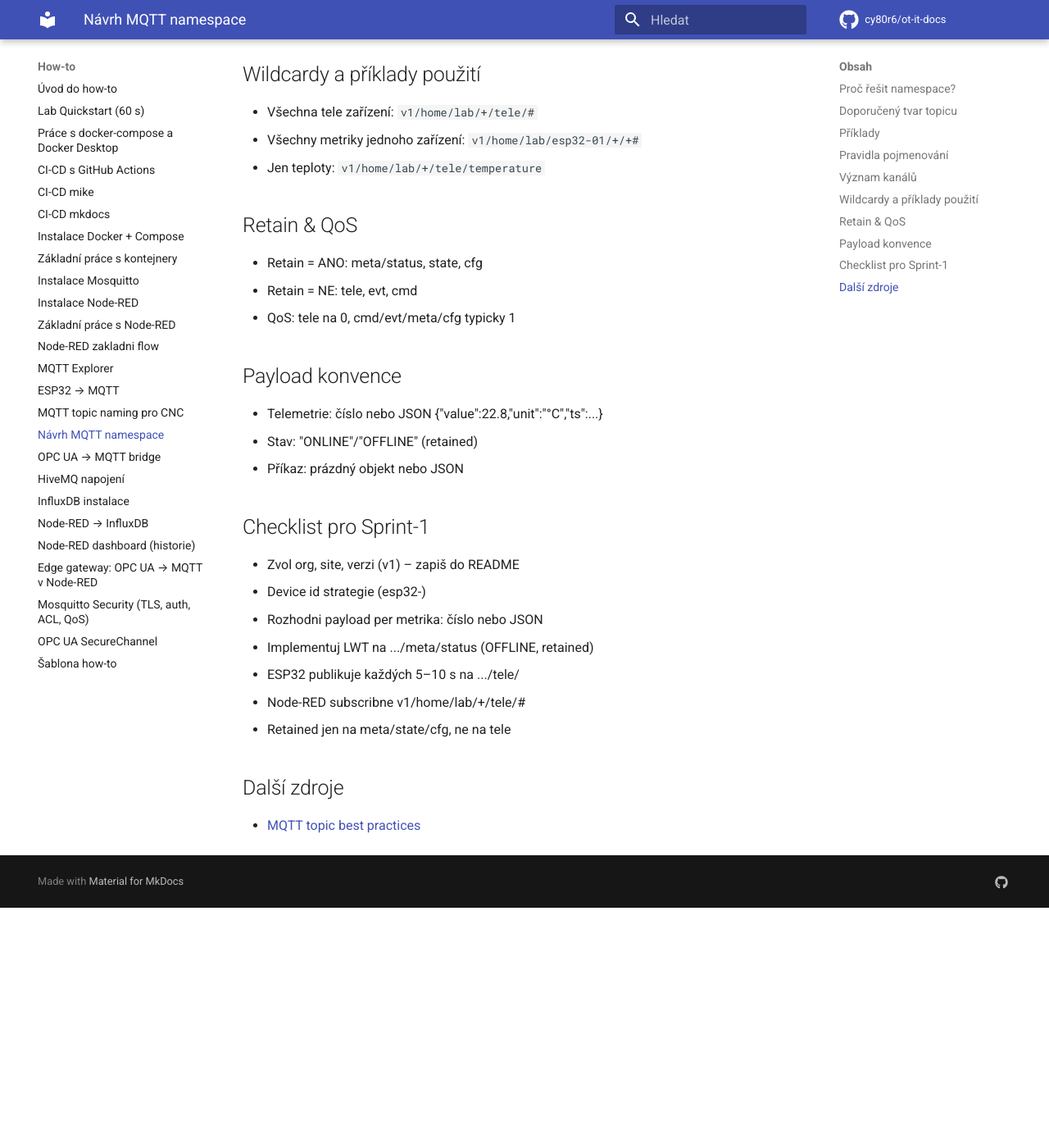
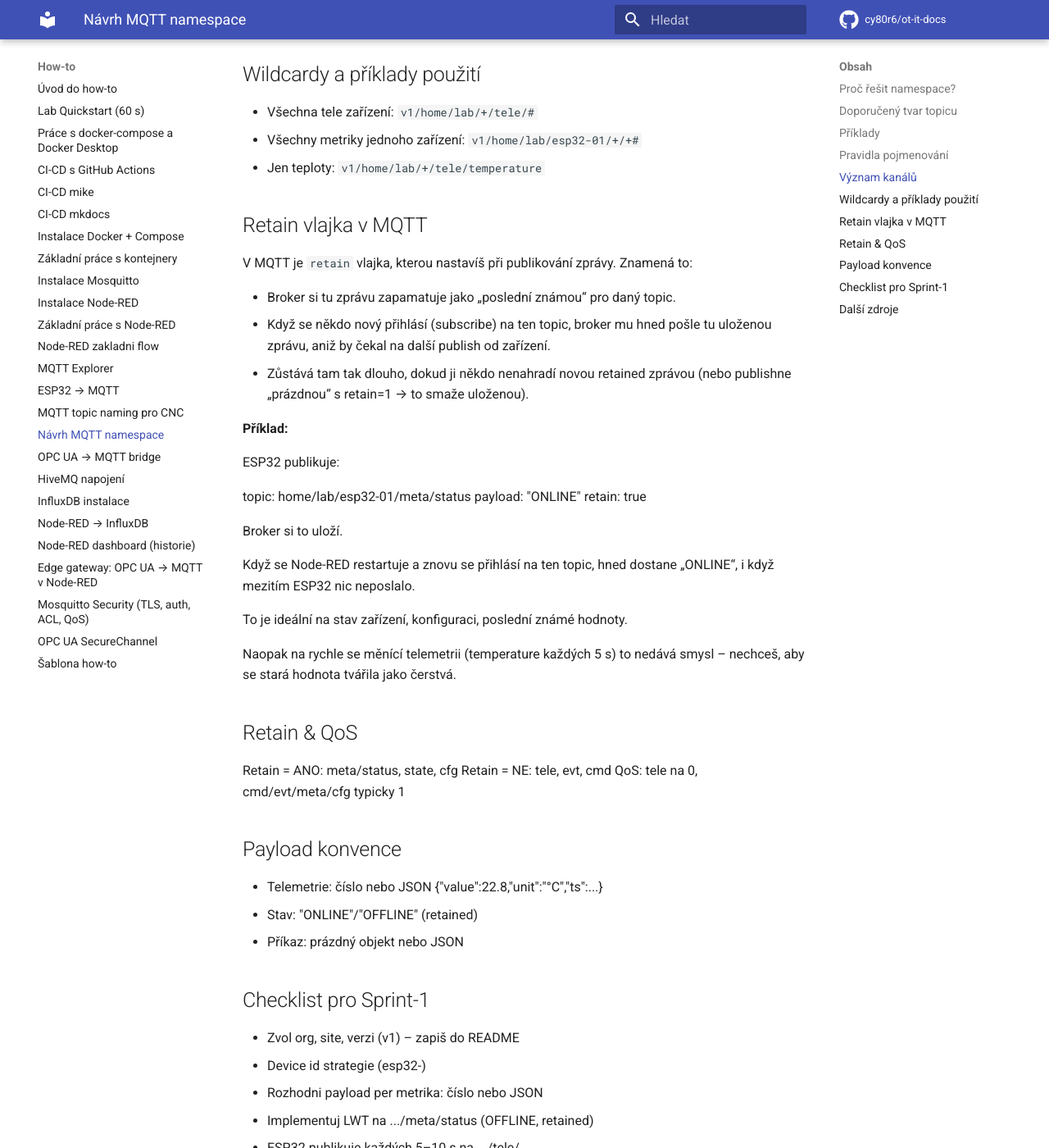
Before and after one commit to Cy80r6/ot-it-docs, an MkDocs documentation site: the page built from docs/how-to/mqtt-namespace.md, in a window 1280 px wide and 1400 px high, scrolled down 1656 px. Shown: the whole window at 82% size. Built offline with MkDocs 1.6.1 and Material for MkDocs 9.7.7, drawn with Linux system fonts in a browser that asks for light colours; comment, search, counter and statistics services are not loaded; the version menu is left out; before the commit the page ends 2763 px from its top, so only the background shows below that.

Commit message:
mqtt namespace

```diff
--- a/docs/how-to/mqtt-namespace.md
+++ b/docs/how-to/mqtt-namespace.md
@@ -48,10 +48,35 @@ v1/<org>/<site>/<device>/<channel>/<metric>
 - Všechny metriky jednoho zařízení: `v1/home/lab/esp32-01/+/+#`
 - Jen teploty: `v1/home/lab/+/tele/temperature`
 
+
+## Retain vlajka v MQTT
+
+V MQTT je `retain` vlajka, kterou nastavíš při publikování zprávy. Znamená to:
+
+- Broker si tu zprávu zapamatuje jako „poslední známou“ pro daný topic.
+- Když se někdo nový přihlásí (subscribe) na ten topic, broker mu hned pošle tu uloženou zprávu, aniž by čekal na další publish od zařízení.
+- Zůstává tam tak dlouho, dokud ji někdo nenahradí novou retained zprávou (nebo publishne „prázdnou“ s retain=1 → to smaže uloženou).
+
+**Příklad:**
+
+ESP32 publikuje:
+
+topic: home/lab/esp32-01/meta/status
+payload: "ONLINE"
+retain: true
+
+Broker si to uloží.
+
+Když se Node-RED restartuje a znovu se přihlásí na ten topic, hned dostane „ONLINE“, i když mezitím ESP32 nic neposlalo.
+
+To je ideální na stav zařízení, konfiguraci, poslední známé hodnoty.
+
+Naopak na rychle se měnící telemetrii (temperature každých 5 s) to nedává smysl – nechceš, aby se stará hodnota tvářila jako čerstvá.
+
 ## Retain & QoS
-- Retain = ANO: meta/status, state, cfg
-- Retain = NE: tele, evt, cmd
-- QoS: tele na 0, cmd/evt/meta/cfg typicky 1
+Retain = ANO: meta/status, state, cfg
+Retain = NE: tele, evt, cmd
+QoS: tele na 0, cmd/evt/meta/cfg typicky 1
 
 ## Payload konvence
 - Telemetrie: číslo nebo JSON {"value":22.8,"unit":"°C","ts":...}
```
Also changed, not shown: 1 other file.
